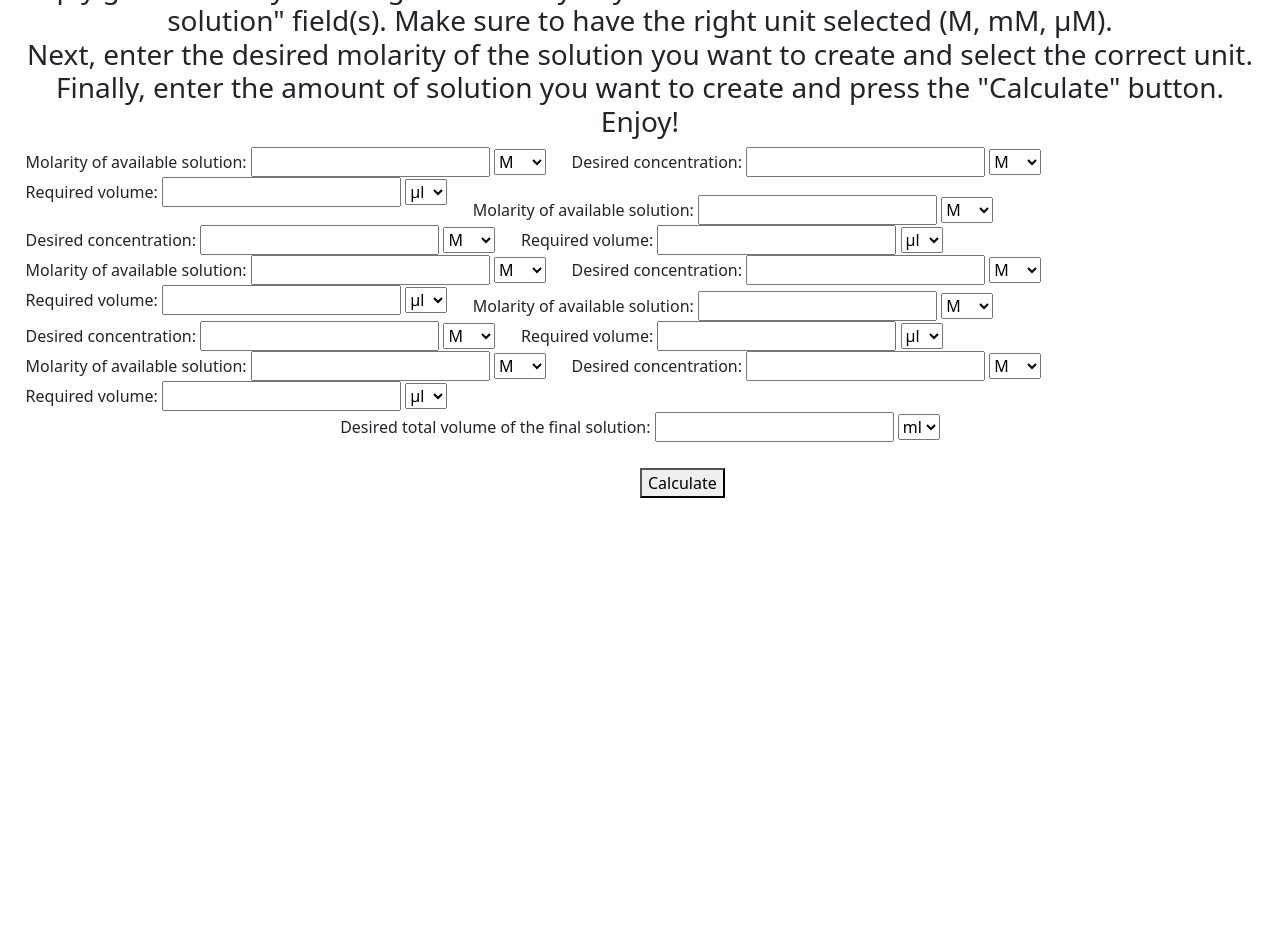
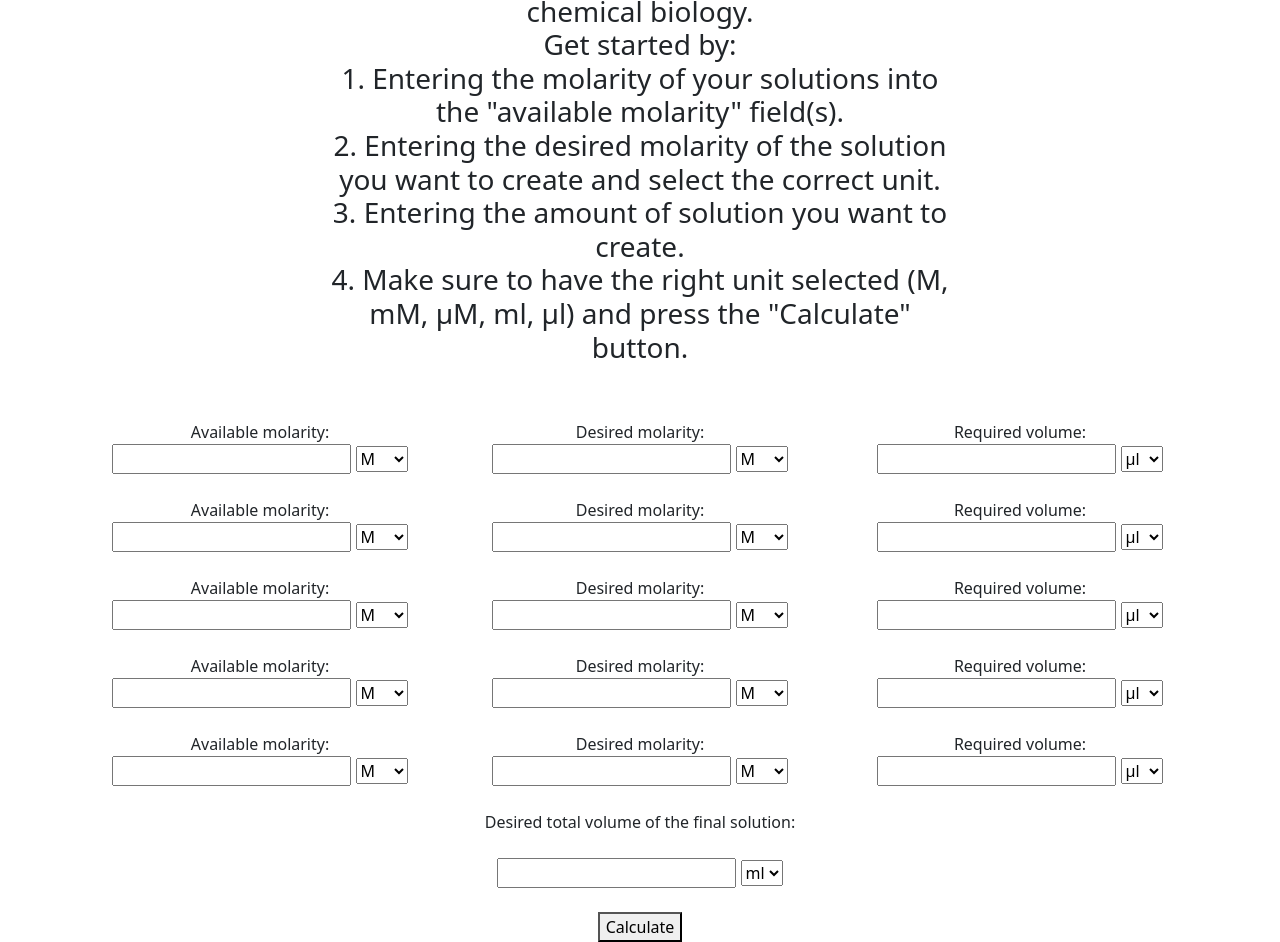
Before and after one commit to dariuszarse/Molarity-and-Volume-Calculator, a plain HTML site: page Code/chemistry_webapp.html in a window 1280 px wide. Shown: the part 223-1165 px from the top of the page. Before the commit the page ends 800 px from the top, so only its background shows below. Drawn offline with nearby package versions, Linux system fonts and the light colour scheme.

Commit message:
integrated bootstrap

```diff
--- a/Code/chemistry_webapp.html
+++ b/Code/chemistry_webapp.html
@@ -9,136 +9,187 @@
     <link href="https://cdn.jsdelivr.net/npm/bootstrap@5.3.0/dist/css/bootstrap.min.css" rel="stylesheet" integrity="sha384-9ndCyUaIbzAi2FUVXJi0CjmCapSmO7SnpJef0486qhLnuZ2cdeRhO02iuK6FUUVM" crossorigin="anonymous">
 </head>
 <body>
-
+    <br>
     <h1>Volumina and Concentration Calculator</h1>
     <h2>Created by Darius Zarse for a uni project at IUBH.</h2><br>
-
-    <h3>This tool is designed to help with calculating molarity and concentration of solutions mixed in chemical biology, but feel free to use it any way that is useful to you.<br>
-    Simply get started by entering the molarity of your solutions into the "Concentration of available solution" field(s). Make sure to have the right unit selected (M, mM, µM).<br>
-    Next, enter the desired molarity of the solution you want to create and select the correct unit.<br>
-    Finally, enter the amount of solution you want to create and press the "Calculate" button.<br>
-    Enjoy!</h3>
+    <div class="col-6 offset-3 text-center">
+        <h3>This tool is designed to help with calculating molarity and concentration of solutions mixed in chemical biology.<br>
+        Get started by: <br>
+        1. Entering the molarity of your solutions into the "available molarity" field(s). <br>
+        2. Entering the desired molarity of the solution you want to create and select the correct unit.<br>
+        3. Entering the amount of solution you want to create.<br>
+        4. Make sure to have the right unit selected (M, mM, µM, ml, µl) and press the "Calculate" button.</h3>
+    </div>
+    <br>
+    <br>
+    <div class="container text-center">
+        <div class="row">
+            <div class="col-4">
                 <div class="available_solution">
-        Molarity of available solution: <input id="solution1">  <select id="solution1_unit">
+                    Available molarity: <input id="solution1">  <select id="solution1_unit">
                         <option value="1">M</option>
                         <option value="2">mM</option>
                         <option value="3">µM</option>
                     </select>
                 </div>
+            </div>
+            <div class="col-4">
                 <div class="desired_concentration">
-        Desired concentration: <input id="concentration1">  <select id="concentration1_unit">
+                    Desired molarity: <input id="concentration1">  <select id="concentration1_unit">
                         <option value="1">M</option>
                         <option value="2">mM</option>
                         <option value="3">µM</option>
                     </select>
                 </div>
+            </div>
+            <div class="col-4">
                 <div class="required_volume">
                     Required volume: <input readonly id="required_volume1">  <select id="required_volume1_unit" onchange="convert_units()">
                         <option value="1">ml</option>
                         <option selected="selected" value="2">µl</option>
                     </select>
                 </div>
+            </div>
+        </div>
         <br>
-    <br>
-
+        <div class="row">
+            <div class="col-4">
                 <div class="available_solution">
-        Molarity of available solution: <input id="solution2">  <select id="solution2_unit">
+                    Available molarity: <input id="solution2">  <select id="solution2_unit">
                         <option value="1">M</option>
                         <option value="2">mM</option>
                         <option value="3">µM</option>
                     </select>
                 </div>
+            </div>
+            <div class="col-4">
                 <div class="desired_concentration">
-        Desired concentration: <input id="concentration2">  <select id="concentration2_unit">
+                    Desired molarity: <input id="concentration2">  <select id="concentration2_unit">
                         <option value="1">M</option>
                         <option value="2">mM</option>
                         <option value="3">µM</option>
                     </select>
                 </div>
+            </div>
+            <div class="col-4">
                 <div class="required_volume">
                     Required volume: <input readonly id="required_volume2">  <select id="required_volume2_unit">
                         <option value="1">ml</option>
                         <option selected="selected" value="2">µl</option>
                     </select>
                 </div>
-    <br>
+            </div>
+        </div>
         <br>
 
+        <div class="row">
+            <div class="col-4">
                 <div class="available_solution">
-        Molarity of available solution: <input id="solution3">  <select id="solution3_unit">
+                    Available molarity: <input id="solution3">  <select id="solution3_unit">
                         <option value="1">M</option>
                         <option value="2">mM</option>
                         <option value="3">µM</option>
                     </select>
                 </div>
+            </div>
+            <div class="col-4">
                 <div class="desired_concentration">
-        Desired concentration: <input id="concentration3">  <select id="concentration3_unit">
+                    Desired molarity: <input id="concentration3">  <select id="concentration3_unit">
                         <option value="1">M</option>
                         <option value="2">mM</option>
                         <option value="3">µM</option>
                     </select>
                 </div>
+            </div>
+            <div class="col-4">
                 <div class="required_volume">
                     Required volume: <input readonly id="required_volume3">  <select id="required_volume3_unit">
                         <option value="1">ml</option>
                         <option selected="selected" value="2">µl</option>
                     </select>
                 </div>
-    <br>
+            </div>
+        </div>
         <br>
 
+        <div class="row">
+            <div class="col-4">
                 <div class="available_solution">
-        Molarity of available solution: <input id="solution4">  <select id="solution4_unit">
+                    Available molarity: <input id="solution4">  <select id="solution4_unit">
                         <option value="1">M</option>
                         <option value="2">mM</option>
                         <option value="3">µM</option>
                     </select>
                 </div>
+            </div>
+            <div class="col-4">
                 <div class="desired_concentration">
-        Desired concentration: <input id="concentration4">  <select id="concentration4_unit">
+                    Desired molarity: <input id="concentration4">  <select id="concentration4_unit">
                         <option value="1">M</option>
                         <option value="2">mM</option>
                         <option value="3">µM</option>
                     </select>
                 </div>
+            </div>
+            <div class="col-4">
                 <div class="required_volume">
                     Required volume: <input readonly id="required_volume4">  <select id="required_volume4_unit">
                         <option value="1">ml</option>
                         <option selected="selected" value="2">µl</option>
                     </select>
                 </div>
-    <br>
+            </div>
+        </div>
         <br>
 
+        <div class="row">
+            <div class="col-4">
                 <div class="available_solution">
-        Molarity of available solution: <input id="solution5">  <select id="solution5_unit">
+                    Available molarity: <input id="solution5">  <select id="solution5_unit">
                         <option value="1">M</option>
                         <option value="2">mM</option>
                         <option value="3">µM</option>
                     </select>
                 </div>
+            </div>
+            <div class="col-4">
                 <div class="desired_concentration">
-        Desired concentration: <input id="concentration5">  <select id="concentration5_unit">
+                    Desired molarity: <input id="concentration5">  <select id="concentration5_unit">
                         <option value="1">M</option>
                         <option value="2">mM</option>
                         <option value="3">µM</option>
                     </select>
                 </div>
+            </div>
+            <div class="col-4">
                 <div class="required_volume">
                     Required volume: <input readonly id="required_volume5">  <select id="required_volume5_unit">
                         <option value="1">ml</option>
                         <option selected="selected" value="2">µl</option>
                     </select>
                 </div>
+            </div>
+        </div>
+    </div>
     <br>
+    <div class="col-12" id="final_solution_text">
+        Desired total volume of the final solution:
+    </div>
     <br>
-    <div id="volume_statement">
-        Desired total volume of the final solution: <input id="total_volume">  <select id="total_volume_unit">
+    <div class="col-12" id="final_solution_input">
+        <input id="total_volume">
+        <select id="total_volume_unit">
             <option value="1">ml</option>
             <option value="2">µl</option>
         </select>
     </div>
-    <button class="calculate_button" onclick="get_available_solutions(), get_desired_concentrations(), get_total_volume(), calculate_volumes(), set_volumes()">Calculate</button>
+    <br>
+    <div class="row">
+        <div class="col-12 text-center">
+            <button id="calculate_button" onclick="get_available_solutions(), get_desired_concentrations(), get_total_volume(), calculate_volumes(), set_volumes()">Calculate</button>
+        </div>
+    </div>
+
 
     <script src="chemistry_webapp_scripts.js"></script>
     <script src="https://cdn.jsdelivr.net/npm/bootstrap@5.3.0/dist/js/bootstrap.bundle.min.js" integrity="sha384-geWF76RCwLtnZ8qwWowPQNguL3RmwHVBC9FhGdlKrxdiJJigb/j/68SIy3Te4Bkz" crossorigin="anonymous"></script>
--- a/Code/chemistry_webapp_styles.css
+++ b/Code/chemistry_webapp_styles.css
@@ -1,24 +1,3 @@
-
-.calculate_button {
-  position: absolute;
-  margin-top: 2%;
-  left: 50%;
-  }
-
-.available_solution {
-  float: left;
-  margin-left: 2%;
-  }
-
-.desired_concentration {
-  float: left;
-  margin-left: 2%;
-  }
-
-.required_volume {
-  float: left;
-  margin-left: 2%;
-}
 
 #volume_statement {
   text-align: center;
@@ -33,7 +12,10 @@ h2 {
   text-align: center;
 }
 
-h3 {
+#final_solution_text {
   text-align: center;
-  margin-bottom: 3%;
 }
+
+#final_solution_input {
+  text-align: center;
+}
```
Lines whose indentation alone changed are shown as unchanged.
